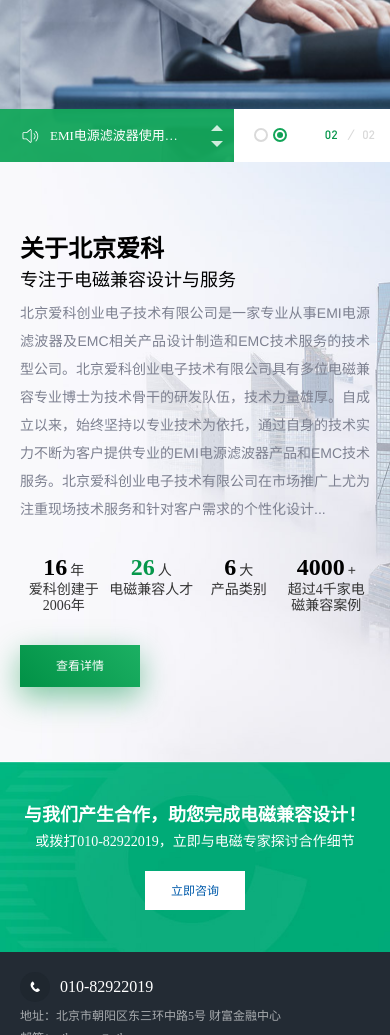
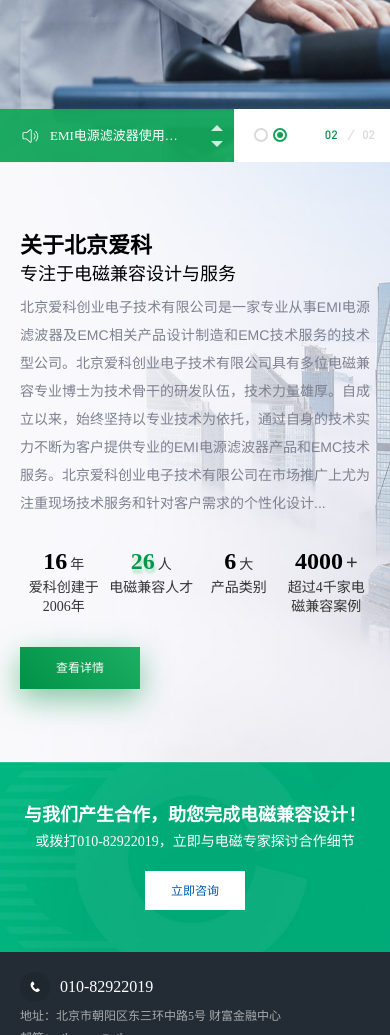
Before and after one commit to xiaoForest/aike, a plain HTML site: page index.html in a window 390 px wide. Shown: the part 682-1717 px from the top of the page. Drawn offline with Linux system fonts and the light colour scheme; a web font is replaced by a local one.

Commit message:
关于首页

```diff
--- a/css/style.scss
+++ b/css/style.scss
@@ -343,7 +343,7 @@
 
 .home-about {
     background: #f9f9fb url(../images/home-about-bg.jpg) no-repeat center;
-    background-size:cover;
+    background-size: cover;
     height: 908px;
     & > div {
         height: 100%;
@@ -388,11 +388,17 @@
                         font-weight: bold;
                         &.special {
                             color: #06974b;
+                            text-shadow: #2cc976 2px 12px 13px;
                         }
+                    }
+                    span {
+                        font-size: 34px;
                     }
                 }
                 dd {
+                    margin-top: 2px;
                     font-size: 20px;
+                    line-height: 1.4;
                     font-family: MN;
                 }
             }
@@ -408,14 +414,29 @@
             align-items: center;
             justify-content: center;
             box-shadow: 0 10px 30px 0px rgba(5, 149, 74, 0.5);
-            transition: all .5s ease;
+            transition: all 0.5s ease;
             &:hover {
                 transform: translateY(-5px);
             }
         }
     }
 }
-@media (max-width: 1366px){
+@media (max-width: 1740px) {
+    .home-about > div .data {
+        width: 60%;
+    }
+}
+@media (max-width: 1560px) {
+    .home-about > div .data {
+        width: 70%;
+    }
+}
+@media (max-width: 1440px) {
+    .home-about > div .data {
+        width: 75%;
+    }
+}
+@media (max-width: 1366px) {
     .home-about {
         height: 708px;
     }
@@ -438,6 +459,9 @@
     .home-about > div .data dl dt strong {
         font-size: 46px;
     }
+    .home-about > div .data dl dt span {
+        font-size: 28px;
+    }
     .home-about > div .data dl dd {
         font-size: 18px;
     }
@@ -446,25 +470,26 @@
         height: 42px;
     }
 }
-@media (max-width: 1300px){}
-@media (max-width: 1199px){
+@media (max-width: 1300px) {
+}
+@media (max-width: 1199px) {
     .home-about > div .data {
-        width: 90%;
+        width: 95%;
         margin: 40px 0;
     }
     .home-about > div .text {
         width: 100%;
     }
 }
-@media (max-width: 768px){
+@media (max-width: 768px) {
     .home-about {
         height: 600px;
         background: #f9f9fb url(../images/home-about-bg.jpg) no-repeat right -265px top 0;
         background-size: cover;
     }
     .home-about > div .headline {
-        font-size: 24px;
-        margin-bottom: 10px;
+        font-size: 22px;
+        margin-bottom: 8px;
     }
     .home-about > div .subheading {
         font-size: 18px;
@@ -488,8 +513,14 @@
     .home-about > div .data dl dt strong {
         font-size: 24px;
     }
+    .home-about > div .data dl dt span {
+        font-size: 20px;
+    }
     .home-about > div .data dl dd {
         font-size: 14px;
+    }
+    .home-about > div .data dl dt strong.special {
+        text-shadow: #abe5c6 1px 4px 3px;
     }
     .home-about > div .view-details {
         width: 120px;
--- a/index.html
+++ b/index.html
@@ -273,7 +273,7 @@
                     <dd>产品类别</dd>
                 </dl>
                 <dl>
-                    <dt><strong>4000</strong>+</dt>
+                    <dt><strong>4000</strong><span>+</span></dt>
                     <dd>超过4千家电磁兼容案例</dd>
                 </dl>
             </div>
```
Also changed, not shown: css/style.css, 1 other file.
